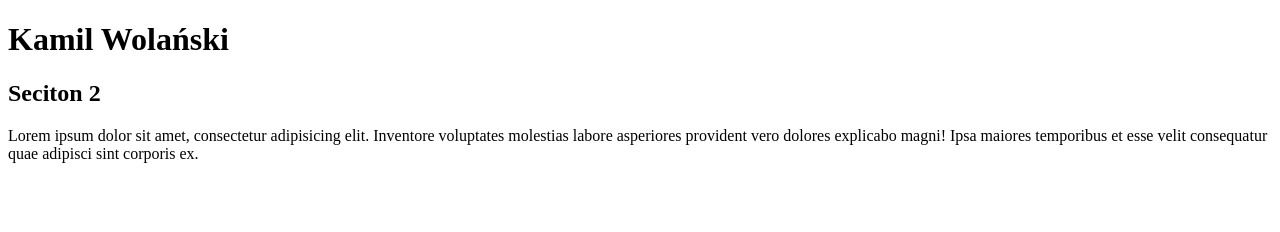
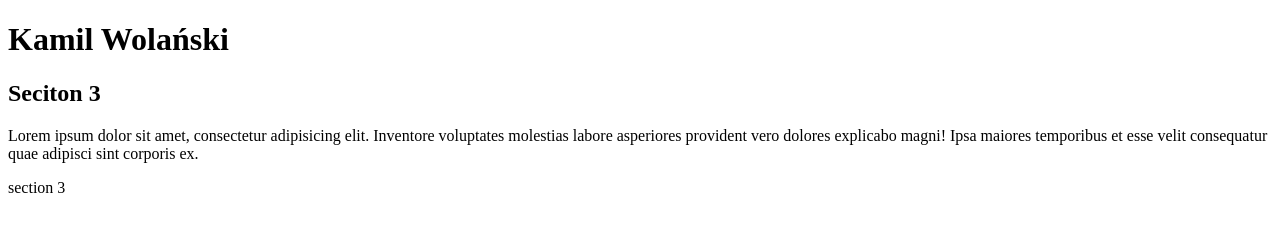
Before and after one commit to kamilwolanski/temp-repository, a plain HTML site: page index.html in a window 1280 px wide. Drawn offline with Linux system fonts and the light colour scheme.

Commit message:
added section3

```diff
--- a/index.html
+++ b/index.html
@@ -8,7 +8,8 @@
 </head>
 <body>
     <h1>Kamil Wolański</h1>
-    <h2>Seciton 2</h2>
+    <h2>Seciton 3</h2>
     <p>Lorem ipsum dolor sit amet, consectetur adipisicing elit. Inventore voluptates molestias labore asperiores provident vero dolores explicabo magni! Ipsa maiores temporibus et esse velit consequatur quae adipisci sint corporis ex.</p>
+    <p>section 3</p>
 </body>
 </html>
```
